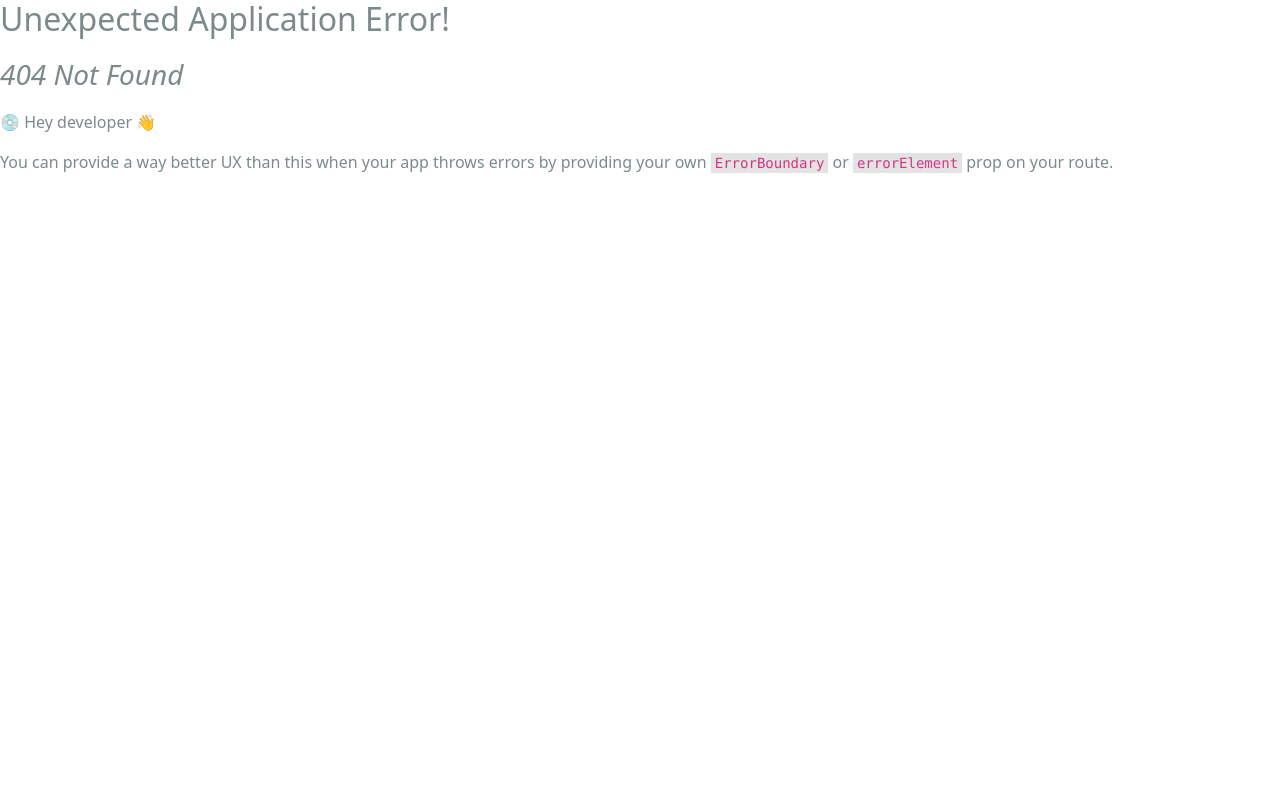
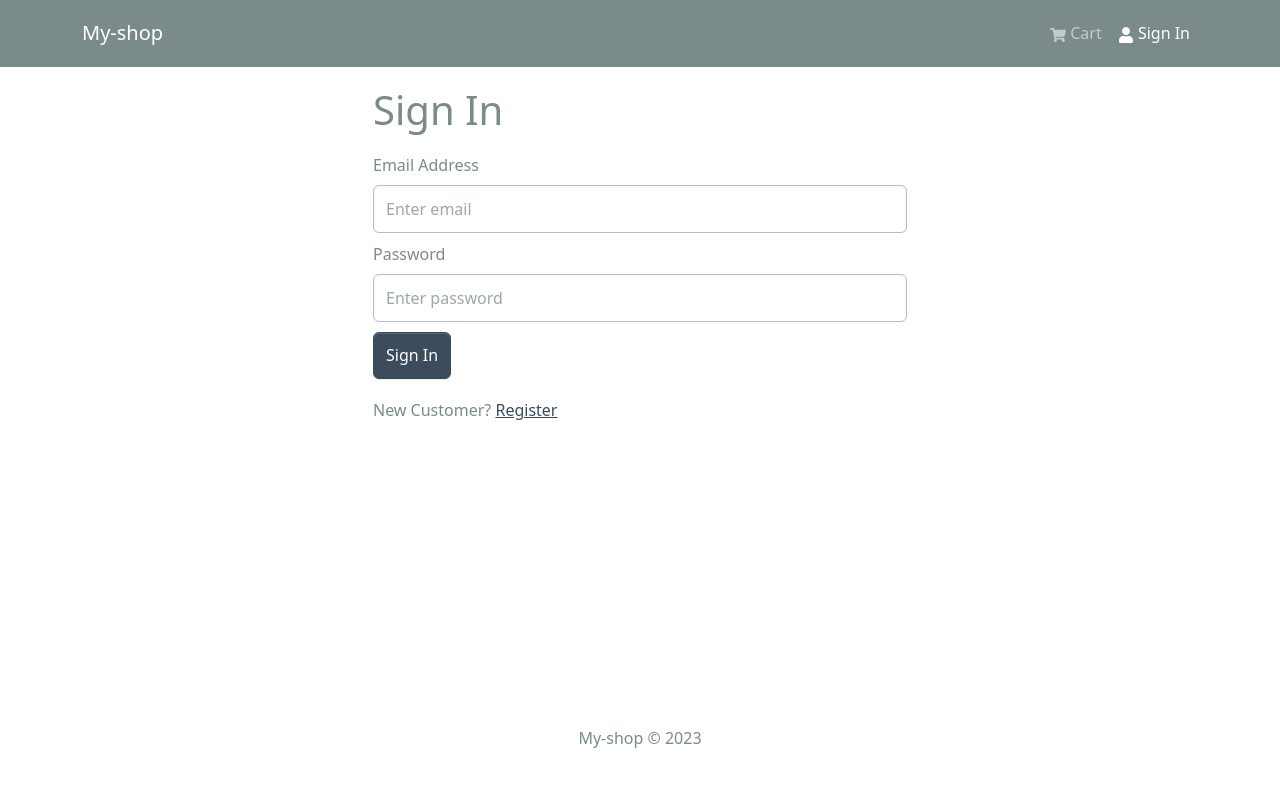
Before and after one commit to Birdperson9/my-shop, a React (Create React App) app in the folder frontend/: page /login in a window 1280 px wide. Before the commit this address had no page. Shown: the top 786 px of the page. Built offline with nearby package versions, Linux system fonts and the light colour scheme.

Commit message:
add Login page & functionality

```diff
--- a/frontend/src/App.js
+++ b/frontend/src/App.js
@@ -2,10 +2,13 @@ import { Container } from 'react-bootstrap'
 import { Outlet } from 'react-router-dom'
 import Header from './components/Header'
 import Footer from './components/Footer'
+import { ToastContainer } from 'react-toastify'
+import 'react-toastify/dist/ReactToastify.css'
 
 const App = () => {
   return (
     <>
+      <ToastContainer />
       <Header />
       <main className='py-3'>
         <Container>
--- /dev/null
+++ b/frontend/src/components/FormContainer.jsx
@@ -0,0 +1,15 @@
+import { Container, Row, Col } from 'react-bootstrap'
+
+const FormContainer = ({ children }) => {
+  return (
+    <Container>
+      <Row className='justify-content-md-center'>
+        <Col xs={12} md={6}>
+          {children}
+        </Col>
+      </Row>
+    </Container>
+  )
+}
+
+export default FormContainer
--- a/frontend/src/components/Header.jsx
+++ b/frontend/src/components/Header.jsx
@@ -1,10 +1,16 @@
-import { Navbar, Nav, Container, Badge } from 'react-bootstrap'
+import { Navbar, Nav, Container, Badge, NavDropdown } from 'react-bootstrap'
 import { FaShoppingCart, FaUser } from 'react-icons/fa'
 import { LinkContainer } from 'react-router-bootstrap'
 import { useSelector } from 'react-redux'
 
 const Header = () => {
   const { cartItems } = useSelector((state) => state.cart)
+
+  const { userInfo } = useSelector((state) => state.auth)
+
+  const logoutHandler = () => {
+    console.log('logout')
+  }
 
   return (
     <header>
@@ -26,11 +32,24 @@ const Header = () => {
                   )}
                 </Nav.Link>
               </LinkContainer>
-              <LinkContainer to='/login'>
-                <Nav.Link href='/login'>
-                  <FaUser /> Sign In
-                </Nav.Link>
-              </LinkContainer>
+              {userInfo ? (
+                <>
+                  <NavDropdown title={userInfo.name} id='username'>
+                    <LinkContainer to='/profile'>
+                      <NavDropdown.Item>Profile</NavDropdown.Item>
+                    </LinkContainer>
+                    <NavDropdown.Item onClick={logoutHandler}>
+                      Logout
+                    </NavDropdown.Item>
+                  </NavDropdown>
+                </>
+              ) : (
+                <LinkContainer to='/login'>
+                  <Nav.Link>
+                    <FaUser /> Sign In
+                  </Nav.Link>
+                </LinkContainer>
+              )}
             </Nav>
           </Navbar.Collapse>
         </Container>
--- a/frontend/src/index.js
+++ b/frontend/src/index.js
@@ -14,6 +14,7 @@ import { Provider } from 'react-redux'
 import Home from './pages/Home'
 import Product from './pages/Product'
 import Cart from './pages/Cart'
+import Login from './pages/Login'
 import store from './redux/store'
 
 const router = createBrowserRouter(
@@ -22,6 +23,7 @@ const router = createBrowserRouter(
       <Route index={true} path='/' element={<Home />} />
       <Route path='/product/:id' element={<Product />} />
       <Route path='/cart' element={<Cart />} />
+      <Route path='/login' element={<Login />} />
     </Route>
   )
 )
--- /dev/null
+++ b/frontend/src/pages/Login.jsx
@@ -0,0 +1,87 @@
+import { useState, useEffect } from 'react'
+import { Link, useLocation, useNavigate } from 'react-router-dom'
+import { Form, Button, Row, Col } from 'react-bootstrap'
+import { useDispatch, useSelector } from 'react-redux'
+import Loader from '../components/Loader'
+import FormContainer from '../components/FormContainer'
+import { useLoginMutation } from '../redux/slices/userApiSlice'
+import { setCredentials } from '../redux/slices/authSlice'
+import { toast } from 'react-toastify'
+
+const Login = () => {
+  const [email, setEmail] = useState('')
+  const [password, setPassword] = useState('')
+
+  const dispatch = useDispatch()
+  const navigate = useNavigate()
+
+  const [login, { isLoading }] = useLoginMutation()
+
+  const { userInfo } = useSelector((state) => state.auth)
+
+  const { search } = useLocation()
+  const sp = new URLSearchParams(search)
+  const redirect = sp.get('redirect') || '/'
+
+  useEffect(() => {
+    if (userInfo) {
+      navigate(redirect)
+    }
+  }, [navigate, redirect, userInfo])
+
+  const submitHandler = async (e) => {
+    e.preventDefault()
+    try {
+      const res = await login({ email, password }).unwrap()
+      dispatch(setCredentials({ ...res }))
+      navigate(redirect)
+    } catch (err) {
+      toast.error(err?.data?.message || err.error)
+    }
+  }
+
+  return (
+    <FormContainer>
+      <h1>Sign In</h1>
+
+      <Form onSubmit={submitHandler}>
+        <Form.Group className='my-2' controlId='email'>
+          <Form.Label>Email Address</Form.Label>
+          <Form.Control
+            type='email'
+            placeholder='Enter email'
+            value={email}
+            onChange={(e) => setEmail(e.target.value)}
+          ></Form.Control>
+        </Form.Group>
+
+        <Form.Group className='my-2' controlId='password'>
+          <Form.Label>Password</Form.Label>
+          <Form.Control
+            type='password'
+            placeholder='Enter password'
+            value={password}
+            onChange={(e) => setPassword(e.target.value)}
+          ></Form.Control>
+        </Form.Group>
+
+        <Button disabled={isLoading} type='submit' variant='primary'>
+          Sign In
+        </Button>
+
+        {isLoading && <Loader />}
+      </Form>
+
+      <Row className='py-3'>
+        <Col>
+          New Customer?{' '}
+          <Link to={redirect ? `/register?redirect=${redirect}` : '/register'}>
+            Register
+          </Link>
+        </Col>
+      </Row>
+    </FormContainer>
+  )
+}
+
+export default Login
--- a/frontend/src/redux/slices/authSlice.js
+++ b/frontend/src/redux/slices/authSlice.js
@@ -14,13 +14,9 @@ const authSlice = createSlice({
       state.userInfo = action.payload
       localStorage.setItem('userInfo', JSON.stringify(action.payload))
     },
-    logout: (state, action) => {
-      state.userInfo = null
-      localStorage.removeItem('userInfo')
-    },
   },
 })
 
-export const { setCredentials, logout } = authSlice.actions
+export const { setCredentials } = authSlice.actions
 
 export default authSlice.reducer
--- a/frontend/src/redux/slices/userApiSlice.js
+++ b/frontend/src/redux/slices/userApiSlice.js
@@ -1,5 +1,5 @@
 import { apiSlice } from './apiSlice'
-import { USERS_URL } from '../constants'
+import { USERS_URL } from '../../constants'
 
 export const userApiSlice = apiSlice.injectEndpoints({
   endpoints: (builder) => ({
```
